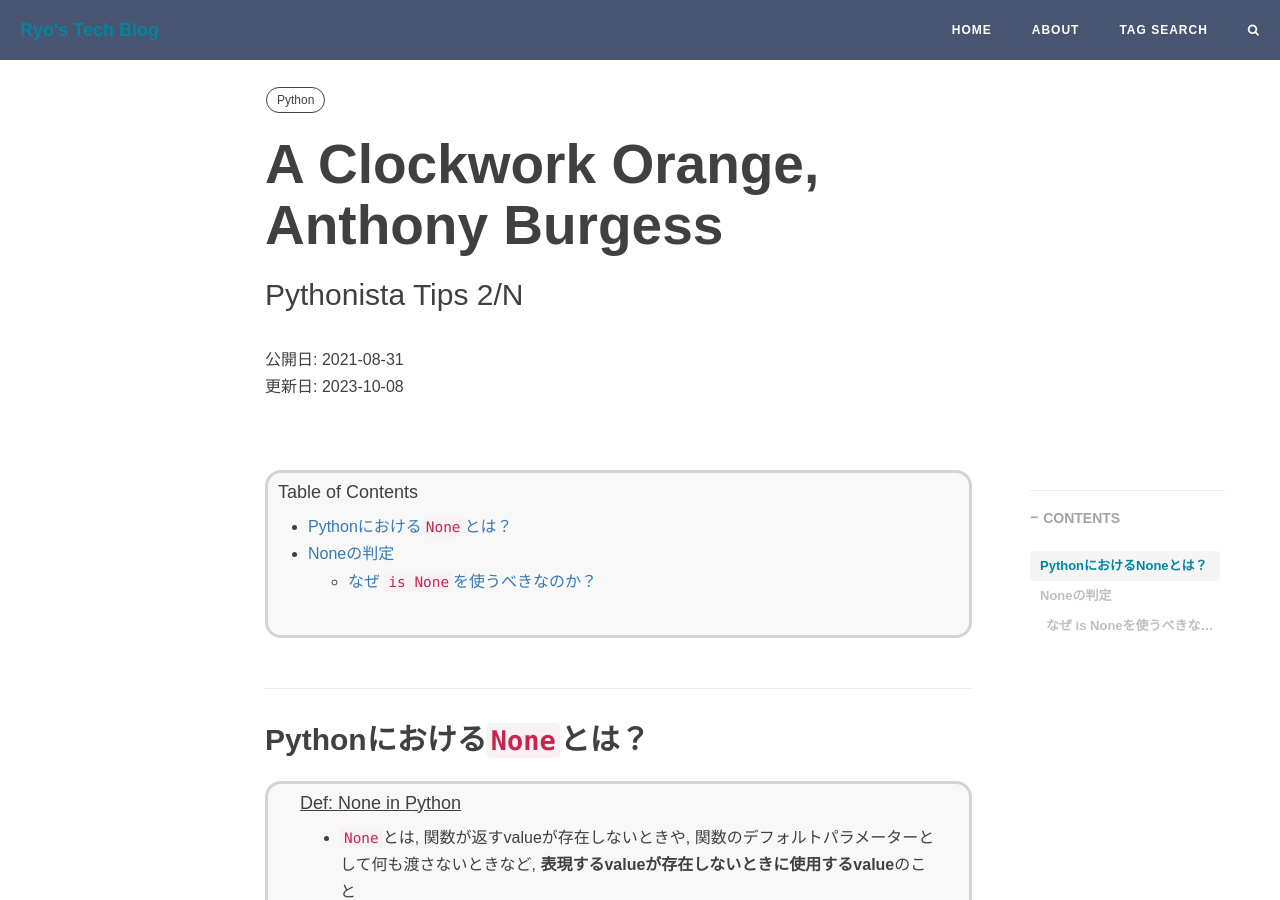
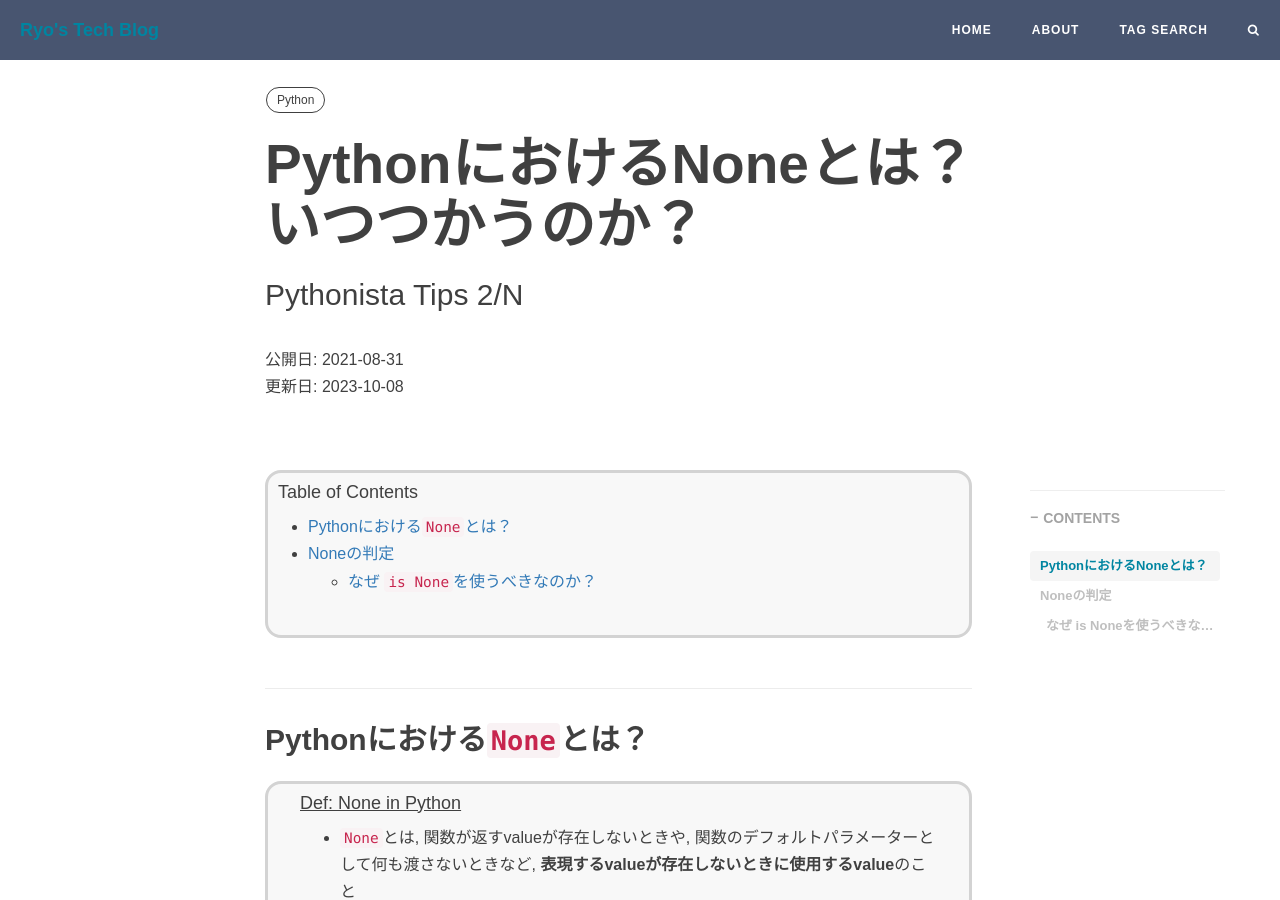
Before and after one commit to RyoNakagami/RyoNakagami.github.io, a Jekyll site: the page built from _posts/2021-08-31-python-when-to-use-none.md, in a window 1280 px wide and 900 px high. Built offline with Jekyll 4.4.1, drawn with Linux system fonts in a browser that asks for light colours; comment, search, counter and statistics services are not loaded.

Commit message:
FIX TITLE

```diff
--- a/_posts/2021-08-31-python-when-to-use-none.md
+++ b/_posts/2021-08-31-python-when-to-use-none.md
@@ -1,6 +1,6 @@
 ---
 layout: post
-title: "A Clockwork Orange, Anthony Burgess"
+title: "PythonにおけるNoneとは？いつつかうのか？"
 subtitle: "Pythonista Tips 2/N"
 author: "Ryo"
 header-style: text
```
Also changed, not shown: _posts/2020-10-22-CoinFlip-Programming.md (+0 -1 lines).
